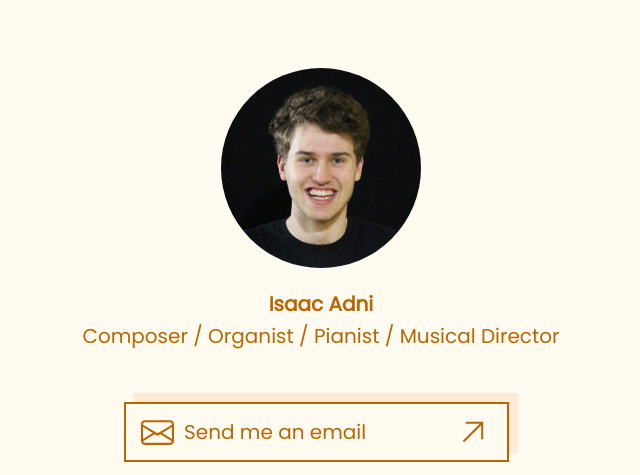
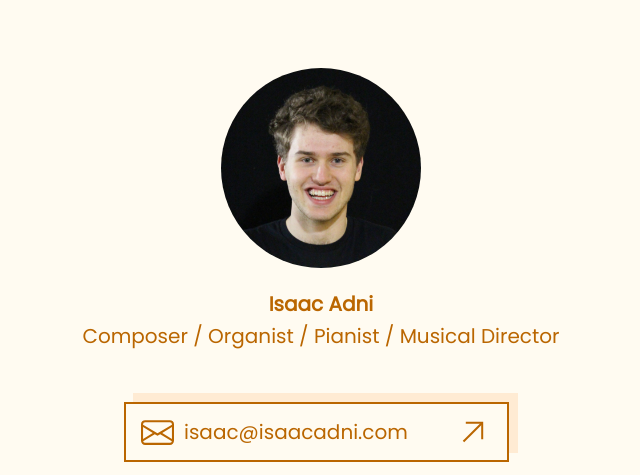
Before and after one commit to IsaacAdni/isaacadni.github.io, a plain HTML site: page index.html in a window 1280 px wide. Shown: the top 475 px of the page, without its empty margins (319-959 px from the left). Drawn offline with Linux system fonts and the light colour scheme.

Commit message:
Update index.html

```diff
--- a/index.html
+++ b/index.html
@@ -21,7 +21,7 @@
           <div class="inner-box">
             <a href="mailto:isaac@isaacadni.com">
               <svg class="social-icons" xmlns="http://www.w3.org/2000/svg" x="0px" y="0px" width="256" height="256" viewBox="0 0 16 16" ><path d="M0 4a2 2 0 0 1 2-2h12a2 2 0 0 1 2 2v8a2 2 0 0 1-2 2H2a2 2 0 0 1-2-2V4Zm2-1a1 1 0 0 0-1 1v.217l7 4.2 7-4.2V4a1 1 0 0 0-1-1H2Zm13 2.383-4.708 2.825L15 11.105V5.383Zm-.034 6.876-5.64-3.471L8 9.583l-1.326-.795-5.64 3.47A1 1 0 0 0 2 13h12a1 1 0 0 0 .966-.741ZM1 11.105l4.708-2.897L1 5.383v5.722Z"/></svg>
-              Send me an email
+              isaac@isaacadni.com
               <svg version="1.2" baseProfile="tiny" xmlns="http://www.w3.org/2000/svg" xmlns:xlink="http://www.w3.org/1999/xlink" x="0px" y="0px" viewBox="0 0 100 100" overflow="visible" xml:space="preserve"><polyline class="svg-color" fill="none" stroke="rgb(186, 102, 0)" stroke-width="10" stroke-miterlimit="10" points="14,4 96,4 96,86 "/><line class="svg-color" fill="none" stroke="rgb(186, 102, 0)" stroke-width="10" stroke-miterlimit="10" x1="2.5" y1="97.5" x2="96.5" y2="3.5"/></svg>
             </a>
           </div>
```
